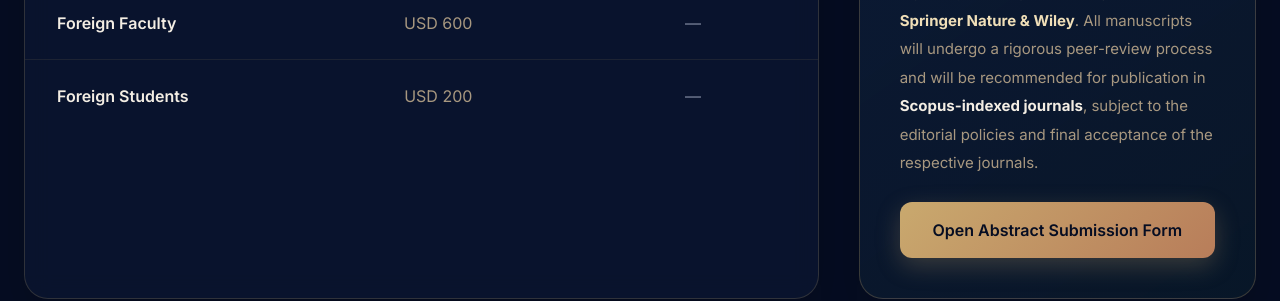
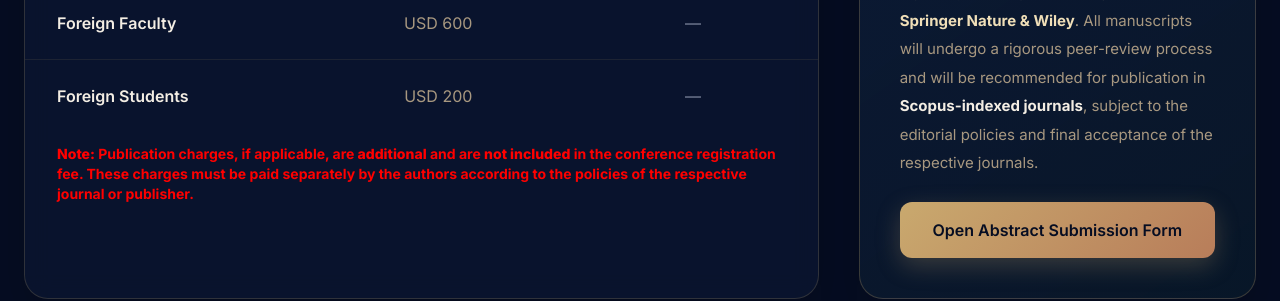
Before and after one commit to vkrm03/icabdai2026, a React (Vite) app: page / in a window 1280 px wide. Shown: the part 8260-8561 px from the top of the page. Built offline with nearby package versions, Linux system fonts and the light colour scheme.

Commit message:
publication note added

```diff
--- a/src/components/Registration.jsx
+++ b/src/components/Registration.jsx
@@ -82,6 +82,18 @@ export default function Registration() {
                 ))}
               </tbody>
             </table>
+           <p
+  className="mb-8 px-8 py-3 text-sm font-medium"
+  style={{
+    color: "#F0DFB8",
+  }}
+>
+
+  <span style={{ color: "red", fontWeight: "bold" }}> <strong>Note:</strong> Publication charges, if applicable, are
+  <strong> additional</strong> and are <strong>not included</strong> in the
+  conference registration fee. These charges must be paid separately by the
+  authors according to the policies of the respective journal or publisher.</span>
+</p>
           </div>
 
           <div
```
